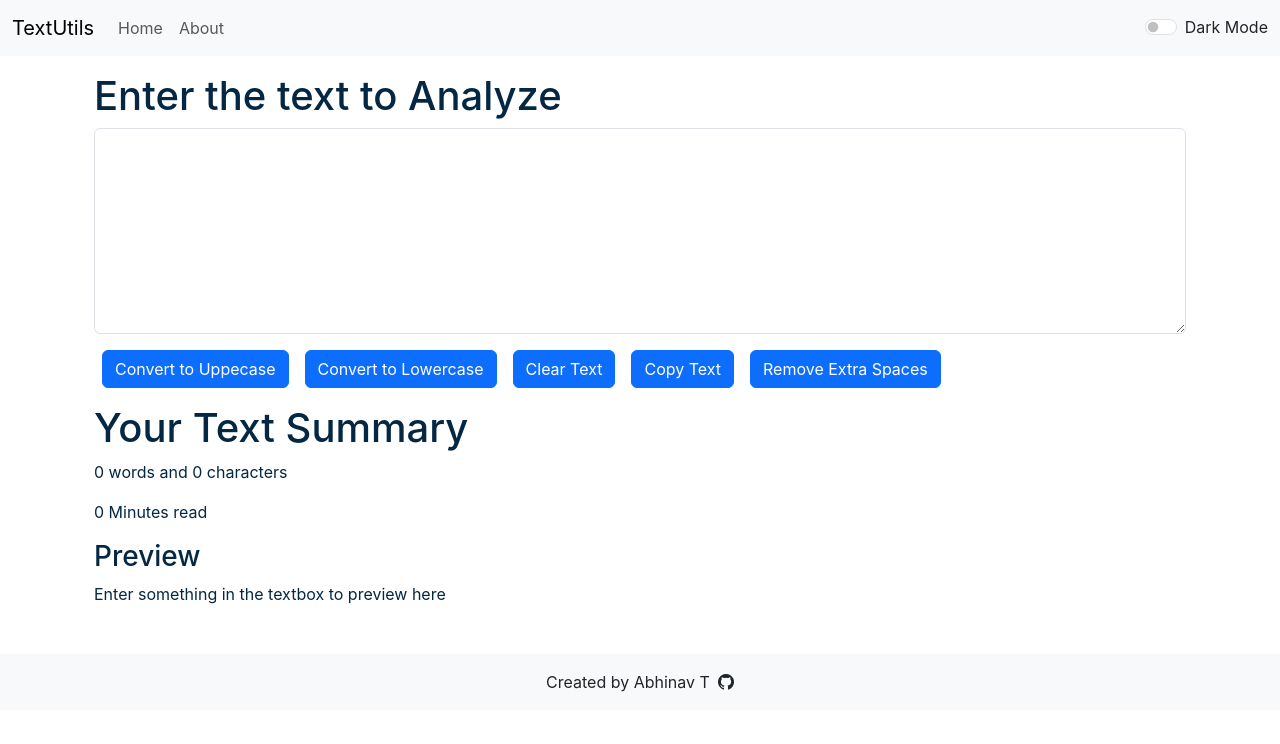
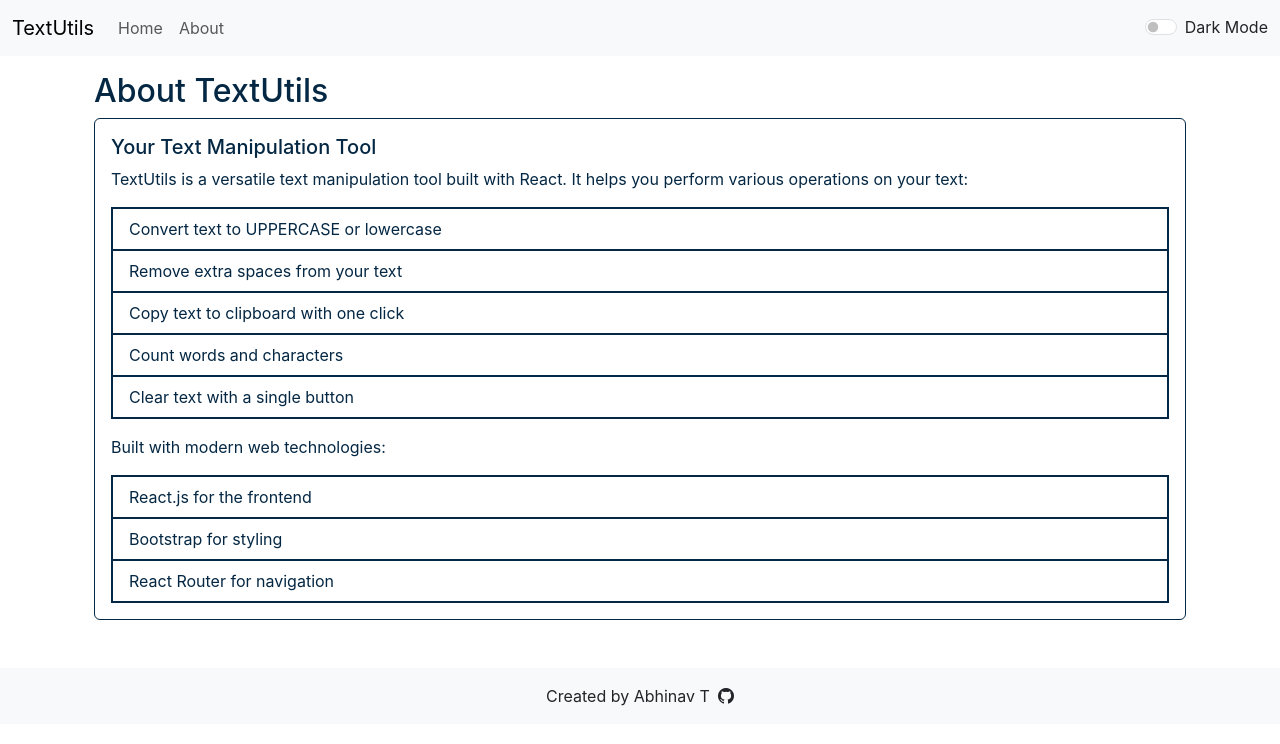
Before and after one commit to barryallent/TextUtils, a React (Create React App) app: page /#/about in a window 1280 px wide. Before the commit this address led to /#/. Shown: the top 744 px of the page. Built offline with nearby package versions, Linux system fonts and the light colour scheme.

Commit message:
added few more fixes in about and textform

```diff
--- a/public/index.html
+++ b/public/index.html
@@ -6,7 +6,7 @@
   <link rel="icon" href="%PUBLIC_URL%/favicon.ico" />
   <meta name="viewport" content="width=device-width, initial-scale=1" />
   <meta name="theme-color" content="#000000" />
-  <meta name="description" content="Text utils is a tool that allows you to manipulate text " />
+  <meta name="description" content="TextUtils - Free online text manipulation tool. Convert text to uppercase/lowercase, remove extra spaces, count words and characters, copy to clipboard, and clear text. Built with React.js and Bootstrap. Perfect for writers, developers, and content creators." />
   <link rel="apple-touch-icon" href="%PUBLIC_URL%/favicon-16x16.png" />
   <!--
       manifest.json provides metadata used when your web app is installed on a
--- a/src/App.js
+++ b/src/App.js
@@ -35,12 +35,12 @@ function App() {
       setTimeout(() => {
         setAlert(null);
       }, 1000);
-      document.title = "TextUtils - Dark Mode";
+      // document.title = "TextUtils - Dark Mode";
     }
     else {
       setMode('light');
       document.body.style.backgroundColor = 'white'; // Light mode background color
-      document.title = "TextUtils";
+      // document.title = "TextUtils";
     }
   }
 
@@ -77,7 +77,7 @@ function App() {
             {/* element prop specifies which component to render */}
             <Route
               exact path="/"
-              element={<TextForm showAlert={showAlert} heading="Enter the text to Analyze" mode={mode} />}
+              element={<TextForm showAlert={showAlert} heading="Try TextUtils - Word Counter, Char Counter, Remove Extra Spaces & More!" mode={mode} />}
             />
 
             {/* Route for about page (/about) */}
--- a/src/components/About.js
+++ b/src/components/About.js
@@ -1,43 +1,55 @@
 import React from 'react'
 
 export default function About(props) {
+  const mystyle = {
+    color: props.mode === 'dark' ? 'white' : '#042743',
+    backgroundColor: props.mode === 'dark' ? '#042743' : 'white',
+    border: '1px solid',
+    borderColor: props.mode === 'dark' ? 'white' : '#042743',
+
+  }
+
+  const headingStyle = {
+    color: props.mode === 'dark' ? 'white' : '#042743'
+  }
+
   return (
     <div className="container my-3">
-      <h2 className={`text-${props.mode === 'dark' ? 'light' : 'dark'}`}>About TextUtils</h2>
-      <div className={`card bg-${props.mode === 'dark' ? 'dark' : 'light'} text-${props.mode === 'dark' ? 'light' : 'dark'}`}>
+      <h2 style={headingStyle}>About TextUtils</h2>
+      <div className="card" style={mystyle}>
         <div className="card-body">
           <h5 className="card-title">Your Text Manipulation Tool</h5>
           <p className="card-text">
             TextUtils is a versatile text manipulation tool built with React. It helps you perform various operations on your text:
           </p>
-          <ul className={`list-group list-group-flush bg-${props.mode === 'dark' ? 'dark' : 'light'}`}>
-            <li className={`list-group-item bg-${props.mode === 'dark' ? 'dark' : 'light'} text-${props.mode === 'dark' ? 'light' : 'dark'}`}>
+          <ul className="list-group list-group-flush" style={mystyle}>
+            <li className="list-group-item" style={mystyle}>
               Convert text to UPPERCASE or lowercase
             </li>
-            <li className={`list-group-item bg-${props.mode === 'dark' ? 'dark' : 'light'} text-${props.mode === 'dark' ? 'light' : 'dark'}`}>
+            <li className="list-group-item" style={mystyle}>
               Remove extra spaces from your text
             </li>
-            <li className={`list-group-item bg-${props.mode === 'dark' ? 'dark' : 'light'} text-${props.mode === 'dark' ? 'light' : 'dark'}`}>
+            <li className="list-group-item" style={mystyle}>
               Copy text to clipboard with one click
             </li>
-            <li className={`list-group-item bg-${props.mode === 'dark' ? 'dark' : 'light'} text-${props.mode === 'dark' ? 'light' : 'dark'}`}>
+            <li className="list-group-item" style={mystyle}>
               Count words and characters
             </li>
-            <li className={`list-group-item bg-${props.mode === 'dark' ? 'dark' : 'light'} text-${props.mode === 'dark' ? 'light' : 'dark'}`}>
+            <li className="list-group-item" style={mystyle}>
               Clear text with a single button
             </li>
           </ul>
           <p className="card-text mt-3">
             Built with modern web technologies:
           </p>
-          <ul className={`list-group list-group-flush bg-${props.mode === 'dark' ? 'dark' : 'light'}`}>
-            <li className={`list-group-item bg-${props.mode === 'dark' ? 'dark' : 'light'} text-${props.mode === 'dark' ? 'light' : 'dark'}`}>
+          <ul className="list-group list-group-flush" style={mystyle}>
+            <li className="list-group-item" style={mystyle}>
               React.js for the frontend
             </li>
-            <li className={`list-group-item bg-${props.mode === 'dark' ? 'dark' : 'light'} text-${props.mode === 'dark' ? 'light' : 'dark'}`}>
+            <li className="list-group-item" style={mystyle}>
               Bootstrap for styling
             </li>
-            <li className={`list-group-item bg-${props.mode === 'dark' ? 'dark' : 'light'} text-${props.mode === 'dark' ? 'light' : 'dark'}`}>
+            <li className="list-group-item" style={mystyle}>
               React Router for navigation
             </li>
           </ul>
--- a/src/components/TextForm.js
+++ b/src/components/TextForm.js
@@ -56,25 +56,25 @@ export default function TextForm(props) {
     return (
         <>
             <div className='container' style={{color : props.mode==='dark'?'white':'#042743'}}>
-                <h1>{props.heading}</h1>
+                <h2>{props.heading}</h2>
                 <div className="mb-3">
                     {/* onChange is an event handler that is called when the value of the textarea changes */}
                     <textarea className="form-control" id="myBox" rows="8" onChange={handleOnChange} value={text}
-                    style={{backgroundColor : props.mode==='dark'?'grey':'white' , color : props.mode==='dark'?'white':'#042743'}}></textarea>
+                    style={{backgroundColor : props.mode==='dark'?'#13466e':'white' , color : props.mode==='dark'?'white':'#042743'}}></textarea>
                 </div>
-                <button className="btn btn-primary mx-2" onClick={handleUpperCaseClick}>Convert to Uppecase</button>
-                <button className="btn btn-primary mx-2" onClick={handleLowerCaseClick}>Convert to Lowercase</button>
-                <button className="btn btn-primary mx-2" onClick={handleClearText}>Clear Text</button>
-                <button className="btn btn-primary mx-2" onClick={handleCopyText}>Copy Text</button>
-                <button className="btn btn-primary mx-2" onClick={handleExtraSpaces}>Remove Extra Spaces</button>
+                <button disabled={text.length===0} className="btn btn-primary mx-2 my-1" onClick={handleUpperCaseClick}>Convert to Uppecase</button>
+                <button disabled={text.length===0} className="btn btn-primary mx-2 my-1" onClick={handleLowerCaseClick}>Convert to Lowercase</button>
+                <button disabled={text.length===0} className="btn btn-primary mx-2 my-1" onClick={handleClearText}>Clear Text</button>
+                <button disabled={text.length===0} className="btn btn-primary mx-2 my-1" onClick={handleCopyText}>Copy Text</button>
+                <button disabled={text.length===0} className="btn btn-primary mx-2 my-1" onClick={handleExtraSpaces}>Remove Extra Spaces</button>
             </div>
 
             <div className="container my-3" style={{color : props.mode==='dark'?'white':'#042743'}}>
                 <h1>Your Text Summary</h1>
-                <p> {text.trim().split(/\s+/).filter(word => word.length > 0).length} words and {text.length} characters </p>
-                <p> {0.008 * text.trim().split(/\s+/).filter(word => word.length > 0).length} Minutes read</p>
+                <p> {text.split(" ").filter(word => word.length > 0).length} words and {text.length} characters </p>
+                <p> {0.008 * text.split(" ").filter(word => word.length > 0).length} Minutes read</p>
                 <h3>Preview</h3>
-                <p>{text.length>0?text:"Enter something in the textbox to preview here"}</p>
+                <p>{text.length>0?text:"Nothing in preview! "}</p>
             </div>
         </>
 
```
Also changed, not shown: public/manifest.json.
